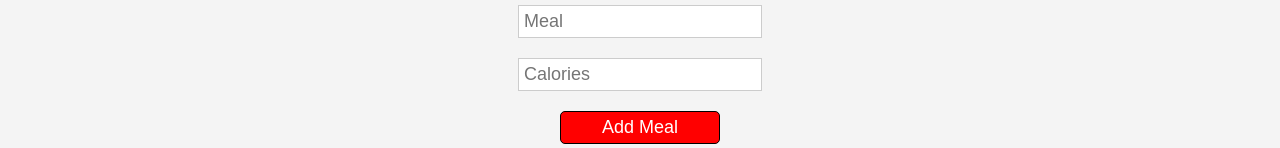
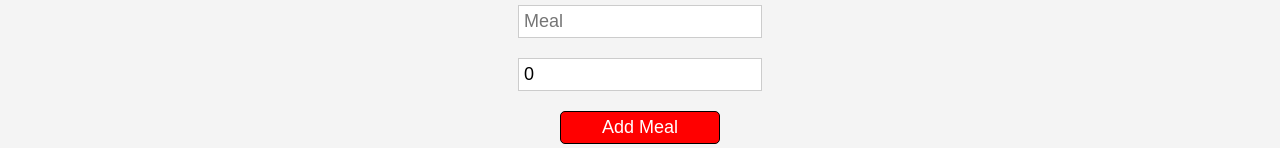
Before and after one commit to comp426-2022-spring/a99-rotanev, a React (Create React App) app in the folder my-react-app/src/caloriesTracker/calories-tracker-app/: page / in a window 1280 px wide. Shown: the part 135-283 px from the top of the page. Built offline with nearby package versions, Linux system fonts and the light colour scheme.

Commit message:
storing any added meal now

```diff
--- a/my-react-app/src/caloriesTracker/calories-tracker-app/src/App.js
+++ b/my-react-app/src/caloriesTracker/calories-tracker-app/src/App.js
@@ -12,7 +12,21 @@ const App = () => {
   const[openModal, setOpenModal] = useState(false);
 
   const addMealsHandler = () => {
-    console.log("meal added");
+    const oldMeals = [...meals];
+    const meal = {
+      mealName,
+      calories,
+      id: Math.floor(Math.random()*1000),
+    };
+
+    const newMeals = oldMeals.concat(meal);
+    if(calories <= 0 || mealName == "") {
+      alert("must not be empty");
+    } else {
+      setMeals(newMeals)
+    }
+    setMealName("")
+    setCalories(0)
   };
 
   return (
@@ -20,7 +34,9 @@ const App = () => {
       <AppBar />
       <AppControlsCounter />
       <AppControlsDelete />
-      <AppControlsInputs addMealsHandler ={addMealsHandler} />
+      <AppControlsInputs addMealsHandler ={addMealsHandler} mealName={mealName} calories={calories}
+      setMealName={setMealName}
+      setCalories={setCalories}/>
     </div>
   );
 }
--- a/my-react-app/src/caloriesTracker/calories-tracker-app/src/components/AppControls/AppControlsInputs.js
+++ b/my-react-app/src/caloriesTracker/calories-tracker-app/src/components/AppControls/AppControlsInputs.js
@@ -1,6 +1,6 @@
 import React from 'react'
 
-const AppControlsInputs = ({addMealsHandler}) => {
+const AppControlsInputs = ({addMealsHandler,calories,mealName,setCalories, setMealName}) => {
 
     const onAddMealsClick = ()=> {
         addMealsHandler();
@@ -11,10 +11,13 @@ const AppControlsInputs = ({addMealsHandler}) => {
             <div className="app__controls__inputs">
                 <input type="text"
                     placeholder="Meal"
-                    value=""
+                    value={mealName}
+                    onChange={(e)=>setMealName(e.target.value)}
                 />
                 <input type="number"
                     placeholder="Calories"
+                    value={calories}
+                    onChange={(e) => setCalories(e.target.value)}
                 />
                 <button onClick={onAddMealsClick}>Add Meal</button>
             </div>
```
